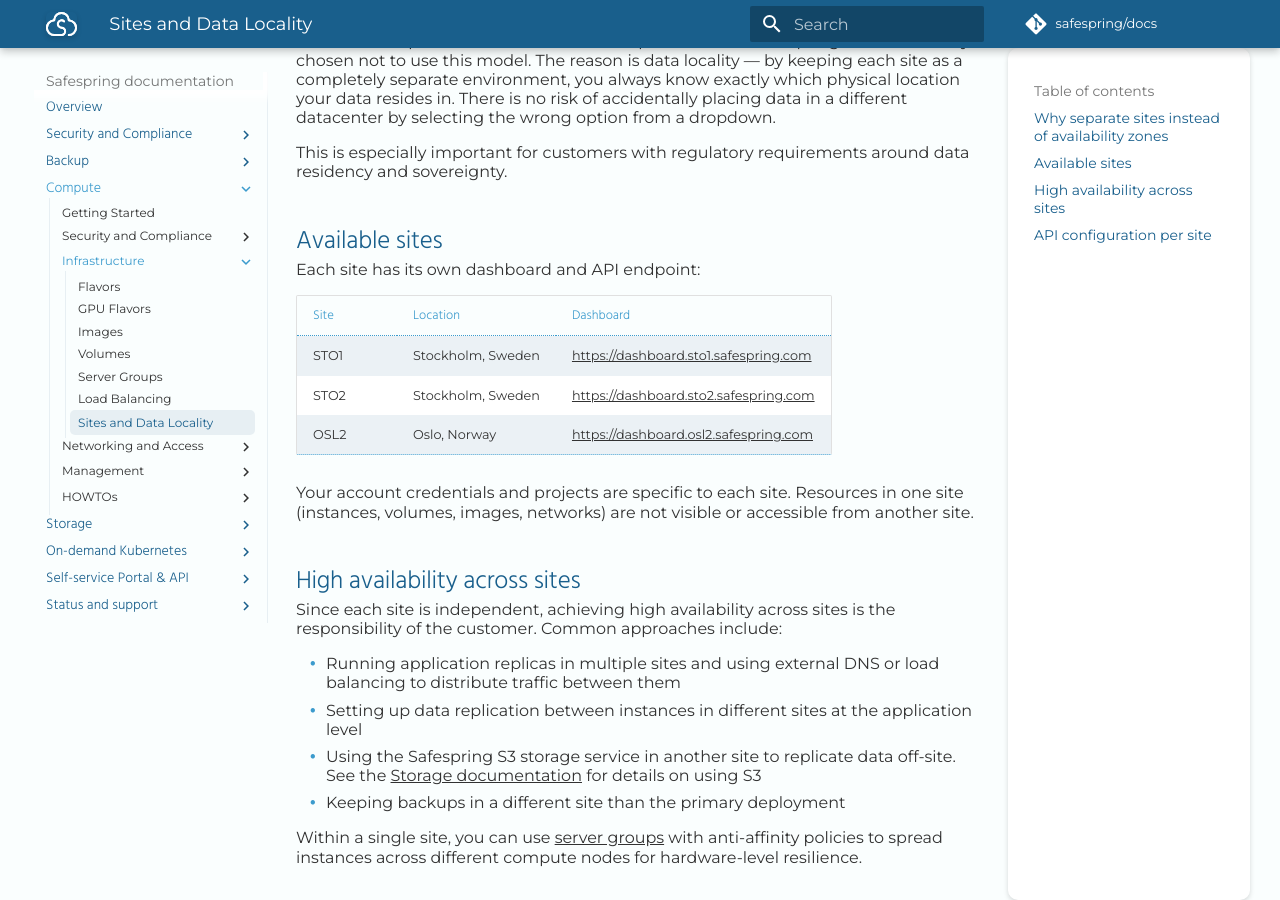
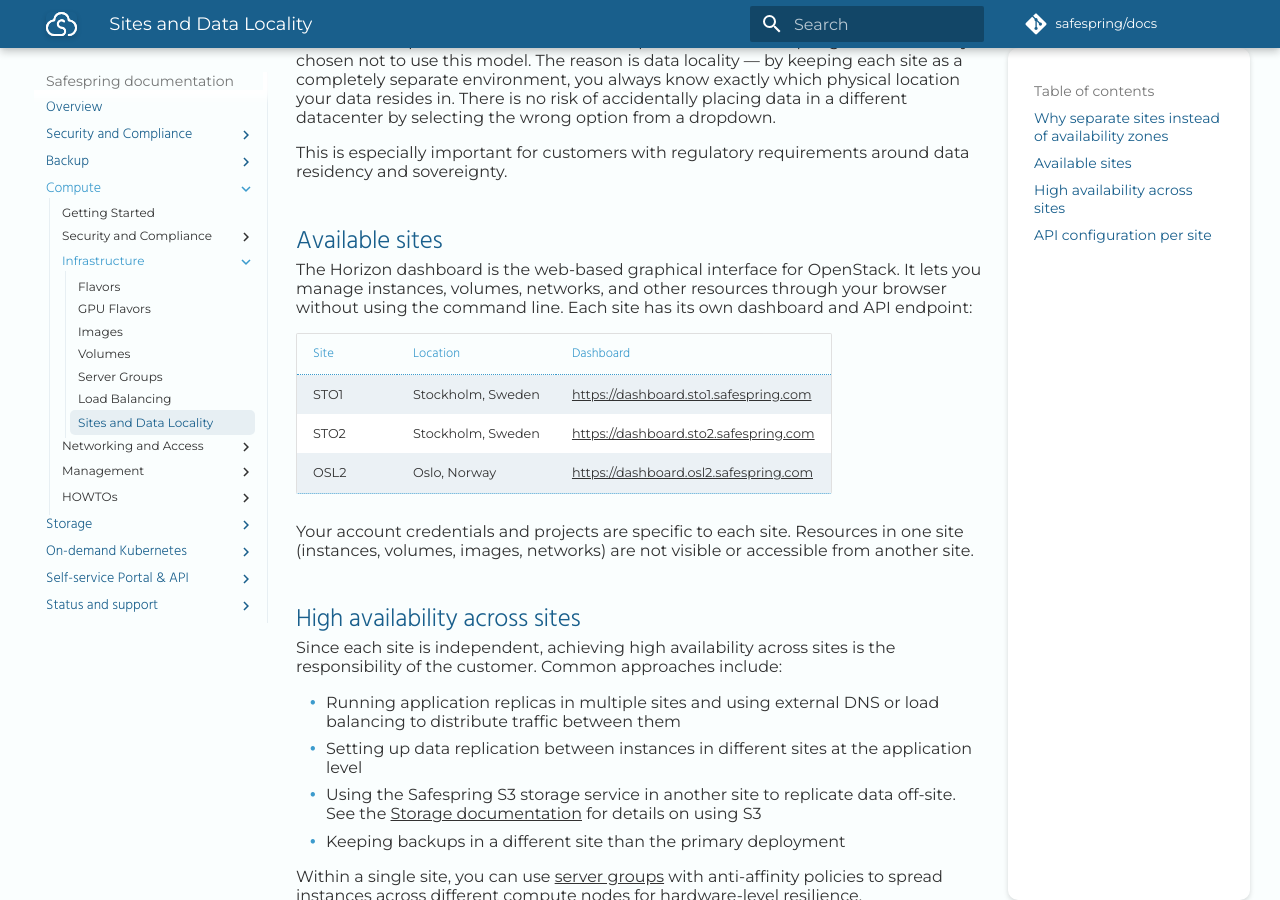
Before and after one commit to safespring/docs, an MkDocs documentation site: the page built from content/compute/sites.md, in a window 1280 px wide and 900 px high, scrolled down 306 px. Built offline with MkDocs 1.6.1 and Material for MkDocs 9.7.7, drawn with Linux system fonts in a browser that asks for light colours; some web fonts are replaced; a script that is not in the unit is left out; comment, search, counter and statistics services are not loaded.

Commit message:
Add links and explanation for Horizon dashboard
Link "Horizon dashboard" in api.md to sites.md, and add a brief
explanation in sites.md clarifying that Horizon is the web-based
OpenStack dashboard. Fixes #91.

```diff
--- a/content/compute/sites.md
+++ b/content/compute/sites.md
@@ -10,7 +10,7 @@
 
 ## Available sites
 
-Each site has its own dashboard and API endpoint:
+The Horizon dashboard is the web-based graphical interface for OpenStack. It lets you manage instances, volumes, networks, and other resources through your browser without using the command line. Each site has its own dashboard and API endpoint:
 
 | Site | Location | Dashboard |
 | --- | --- | --- |
```
Also changed, not shown: content/compute/api.md (+2 -2 lines).
